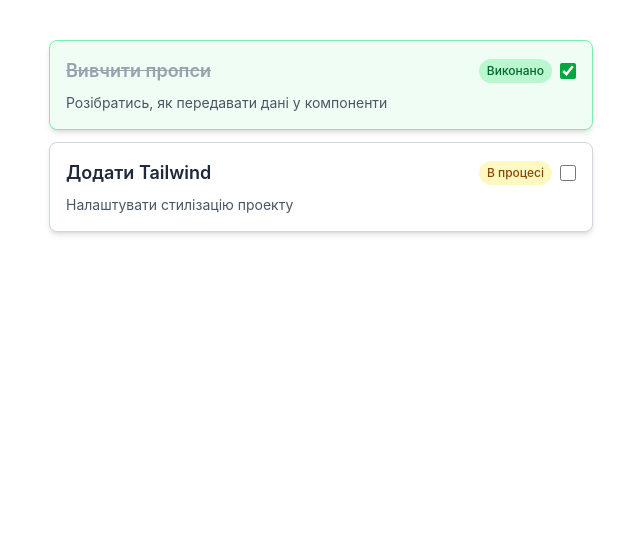
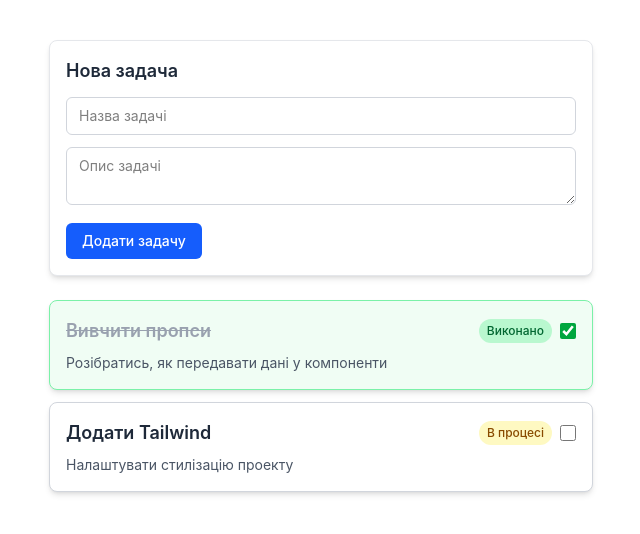
Before and after one commit to yevhenii-sokolvak/mentoring_js_tasks, a React (Vite) app in the folder reactjs/task1/: page / in a window 1280 px wide. Shown: the top 534 px of the page, without its empty margins (319-959 px from the left). Built offline with nearby package versions, Linux system fonts and the light colour scheme.

Commit message:
feat: reactjs. task2. added taskaddform

```diff
--- /dev/null
+++ b/reactjs/task1/src/components/TaskAddForm.jsx
@@ -0,0 +1,59 @@
+import { useState } from 'react';
+
+function TaskAddForm({ onAddTask }) {
+    const [newTitle, setNewTitle] = useState('');
+    const [newDescription, setNewDescription] = useState('');
+
+    const resetTaskAddForm = () => {
+      setNewTitle('');
+      setNewDescription('');
+    };
+
+    const handleSubmit = (e) => {
+      e.preventDefault();
+
+      if (!newTitle.trim()) return;
+
+      onAddTask({
+          title: newTitle,
+          description: newDescription,
+          isCompleted: false,
+      });
+
+      resetTaskAddForm();
+    };
+
+    return (
+      <form
+        onSubmit={handleSubmit}
+        className="bg-white p-4 rounded-lg shadow-md border border-gray-200 mb-6 space-y-3"
+      >
+      <h2 className="text-lg font-semibold text-gray-800">Нова задача</h2>
+
+      <input
+        type="text"
+        placeholder="Назва задачі"
+        value={newTitle}
+        onChange={(e) => setNewTitle(e.target.value)}
+        className="w-full px-3 py-2 border border-gray-300 rounded-md text-sm focus:outline-none focus:ring-2 focus:ring-blue-500"
+      />
+
+      <textarea
+        placeholder="Опис задачі"
+        value={newDescription}
+        onChange={(e) => setNewDescription(e.target.value)}
+        className="w-full px-3 py-2 border border-gray-300 rounded-md text-sm focus:outline-none focus:ring-2 focus:ring-blue-500"
+        rows={2}
+      />
+
+      <button
+        type="submit"
+        className="bg-blue-600 text-white px-4 py-2 rounded-md text-sm font-medium hover:bg-blue-700 transition-colors"
+      >
+        Додати задачу
+      </button>
+      </form>
+    );
+};
+
+export default TaskAddForm;
--- a/reactjs/task1/src/components/TaskList.jsx
+++ b/reactjs/task1/src/components/TaskList.jsx
@@ -1,5 +1,6 @@
 import {useState} from 'react';
 import Task from './Task';
+import TaskAddForm from './TaskAddForm';
 
 function TaskList() {
   const [tasks, setTasks] = useState([
@@ -23,8 +24,14 @@
     );
   };
 
+  const handleAddTask = (newTask) => {
+    setTasks((prevTasks) => [...prevTasks, newTask]);
+  };
+
   return (
     <div className="max-w-xl mx-auto mt-10 space-y-3 px-4">
+      <TaskAddForm onAddTask={handleAddTask} />
+
       {tasks.map((task, index) => (
         <Task
           key={index}
```
